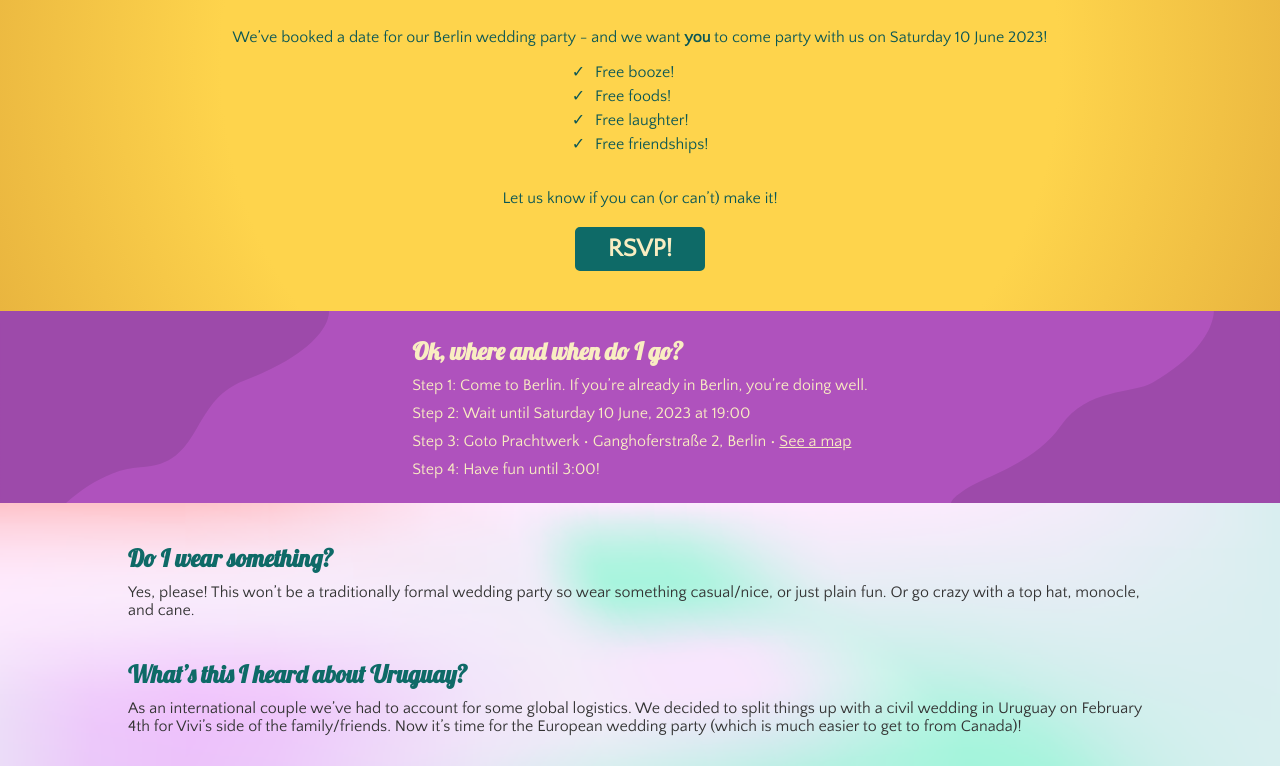
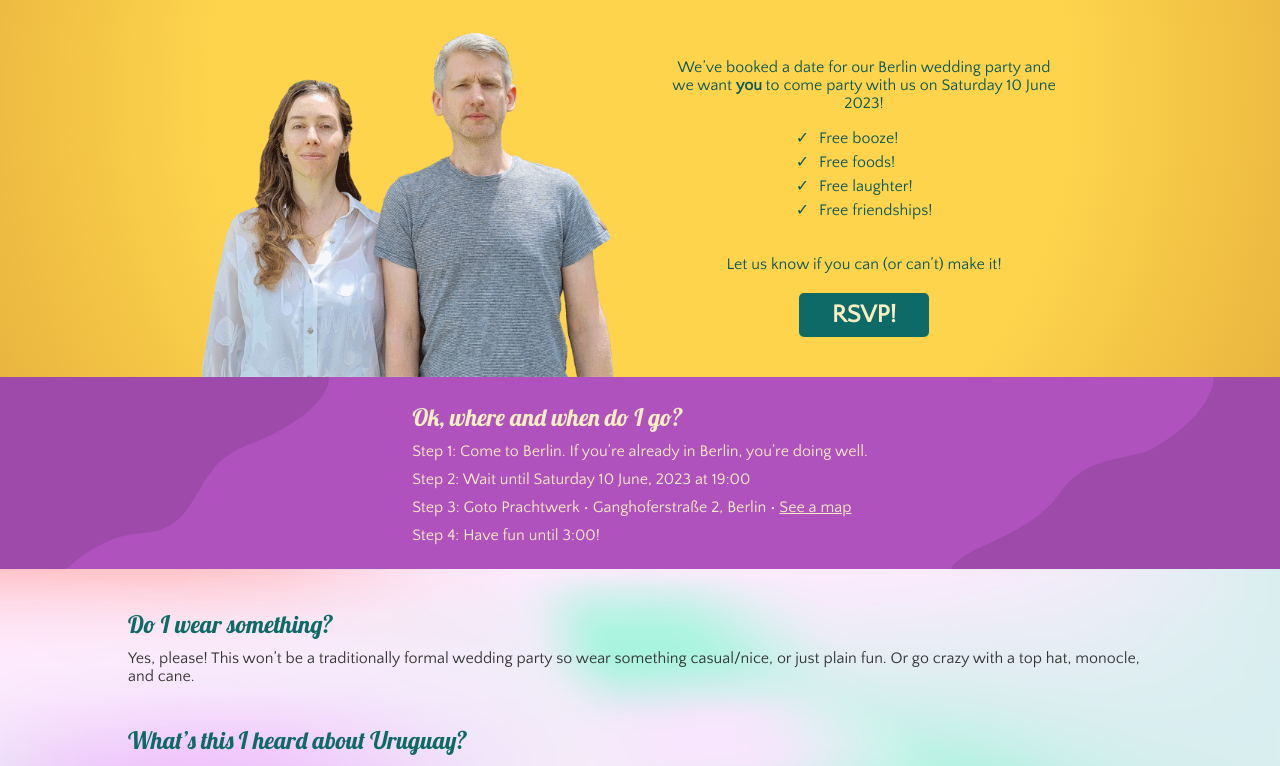
Before and after one commit to eyemirage/eyemirage.github.io, a plain HTML site: page index.html in a window 1280 px wide. Shown: the part 186-952 px from the top of the page. Drawn offline with Linux system fonts and the light colour scheme.

Commit message:
Add files via upload

```diff
--- a/index.html
+++ b/index.html
@@ -15,7 +15,7 @@
     <style>
         h1, h2 {
             font-family: 'Lobster', cursive;
-            font-weight: 700;
+            font-weight: 500;
         }
         body {
             font-family: 'Quattrocento Sans', sans-serif;
@@ -83,6 +83,79 @@
         .cream {
             color: #f9edc2
         }
+
+        /* Extra small devices (phones, 600px and down) */
+        @media only screen and (max-width: 600px) {
+            .rcol {
+                width: 100%;
+            }
+            .colparent {
+                width:100%;
+            }
+            .wrapper {
+                display: flex;
+                flex-wrap: wrap-reverse;
+            }
+            .lcol {
+                text-align: center;
+            }
+            .break {
+                /* display: block; */
+                flex-basis: 100%;
+                height: 0;
+            }
+        }
+
+        /* Small devices (portrait tablets and large phones, 600px and up) */
+        @media only screen and (min-width: 600px) {
+            .rcol {
+                width: 100%;
+            }
+            .colparent {
+                width:100%;
+            }
+            .wrapper {
+                /* display: block;  */
+                display: flex;
+                flex-wrap: wrap-reverse;
+            }
+            .lcol {
+                text-align: center;
+            }
+            .break {
+                /* display: block; */
+                flex-basis: 100%;
+                height: 0;
+            }
+        }
+
+        /* Medium devices (landscape tablets, 768px and up) */
+        @media only screen and (min-width: 768px) {
+            .rcol {
+                width: 100%;
+            }
+            .colparent {
+                width:50%;
+            }
+            .wrapper {
+                display: flex;
+                flex-wrap: nowrap;
+            }
+            .lcol {
+                text-align: right;
+            }
+            .break {
+                display: none;
+            }
+        }
+
+        /* Large devices (laptops/desktops, 992px and up) */
+        @media only screen and (min-width: 992px) {
+            .rcol {
+                width: 70%;
+            }
+        }
+
     </style>
 </head>
 <body>
@@ -94,9 +167,19 @@
 
         </div>
 
-        <div style="padding: 20px;">
-            <div>We’ve booked a date for our Berlin wedding party - and we want <strong>you</strong> to come party with us on Saturday 10 June 2023!</div>
+        <div style="justify-content:center; align-items:flex-end; " class="wrapper">
+                <div style="font-size: 0px; line-height: 0px;" class="colparent">
+                    <div style="padding: 20px 20px 0px 20px;" class="lcol">
+                        <img src="kisses.gif" style="width: 100%; height: auto; max-width: 425px;">
+                    </div>
+                </div>
 
+                <div class="break"></div>
+
+                <div class="colparent">
+                    <div class="rcol">
+                        <div style="padding: 20px 30px 20px 30px; ">
+                            <div>We’ve booked a date for our Berlin wedding party  and we want <strong>you</strong> to come party with us on Saturday 10 June 2023!</div>
                             <div>
                                 <ul style="text-align: left; display: inline-block;">
                                     <li class="btm5">Free booze!</li>
@@ -105,12 +188,13 @@
                                     <li>Free friendships!</li>
                                 </ul>
                             </div>
+                            <div class="" style="padding-bottom: 20px; padding-top: 20px;">Let us know if you can (or can’t) make it!</div>
+                            <div class="btm2"><a href="https://forms.gle/byve8WdikdpM4oSw9" class="btn" style="font-size: 25px;">RSVP!</a></div>
+                        </div>
+                    </div>
+                </div>
+        </div>
 
-            <div class="" style="padding-bottom: 20px; padding-top: 20px;">Let us know if you can (or can’t) make it!</div>
-
-            <div class="btm2"><a href="https://forms.gle/byve8WdikdpM4oSw9" class="btn" style="font-size: 25px;">RSVP!</a></div>
-
-        </div>
     </div>
 
 <div style="padding: 25px 10vw;  color:#f5f5f5;" class="center wavebg" >
@@ -154,10 +238,6 @@
 <h2>Why are you overusing exclamation marks?!</h2>
 <div>We’re excited!!!!</div>
 
-<div class="btmbig"></div>
-
-<h2>Why do colours on this site clash so much?</h2>
-<div>Ya, we ran out of time and had to publish this.</div>
 
 <div class="btmbig"></div>
 </div>
```
Also changed, not shown: kisses.gif (added). Lines whose indentation alone changed are shown as unchanged.
